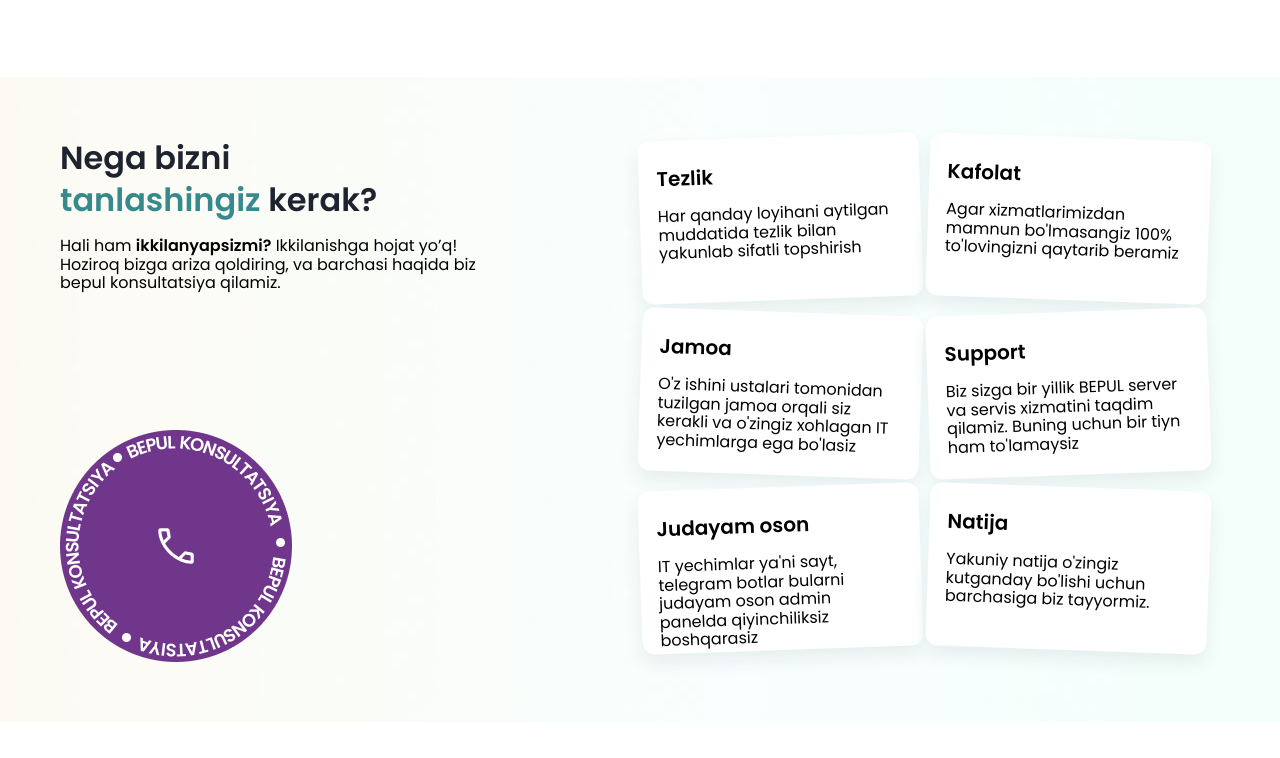
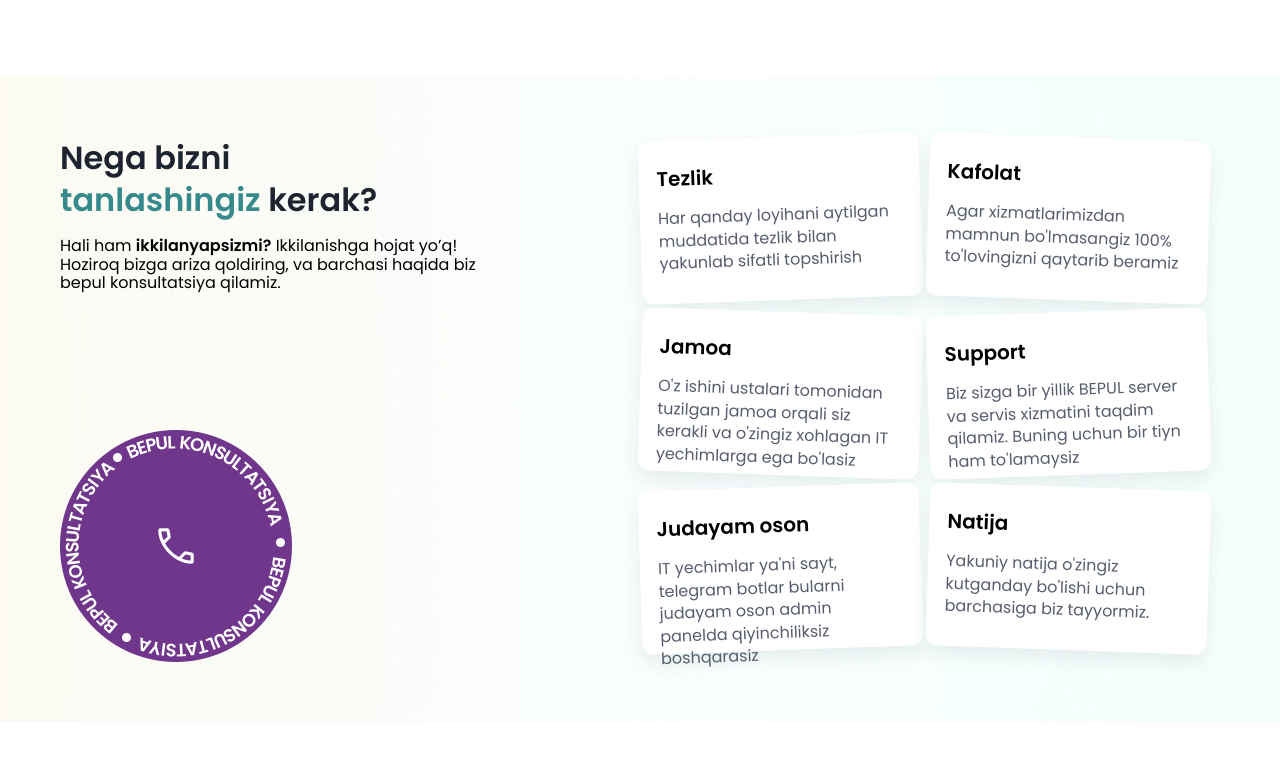
Before and after one commit to farruhzoirov/instant-group, a plain HTML site: page index.html in a window 1280 px wide. Shown: the part 1804-2562 px from the top of the page. Drawn offline with Linux system fonts and the light colour scheme; a web font is replaced by a local one.

Commit message:
add some style

```diff
--- a/css/styles.css
+++ b/css/styles.css
@@ -690,6 +690,13 @@ img {
     line-height: 132.5%;
 }
 
+.main-why-we-right-list__item p {
+    color: var(--gray-darker);
+    font-size: 16px;
+    font-weight: 400;
+    line-height: 140%;
+}
+
 
 
 .actions-container {
```
